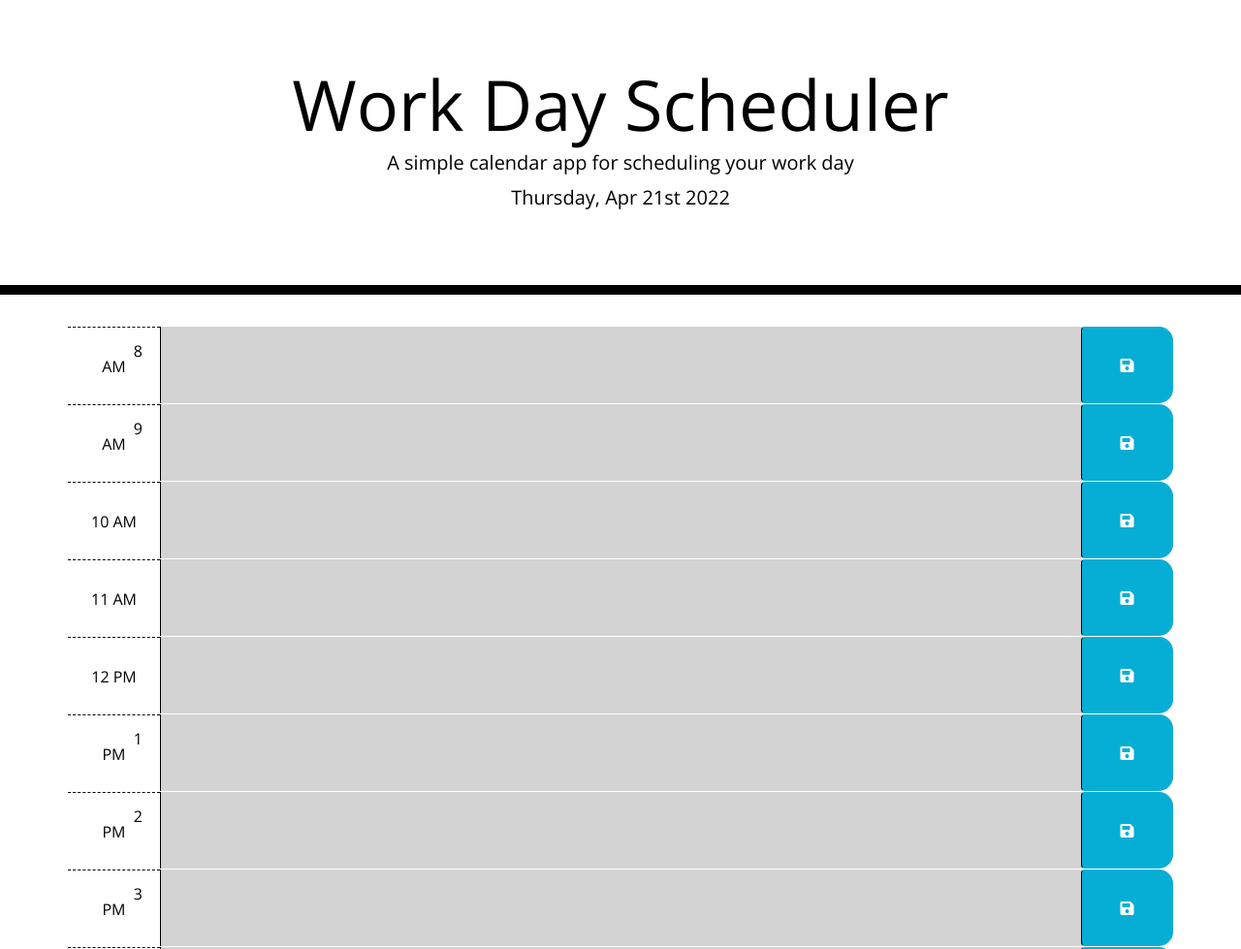
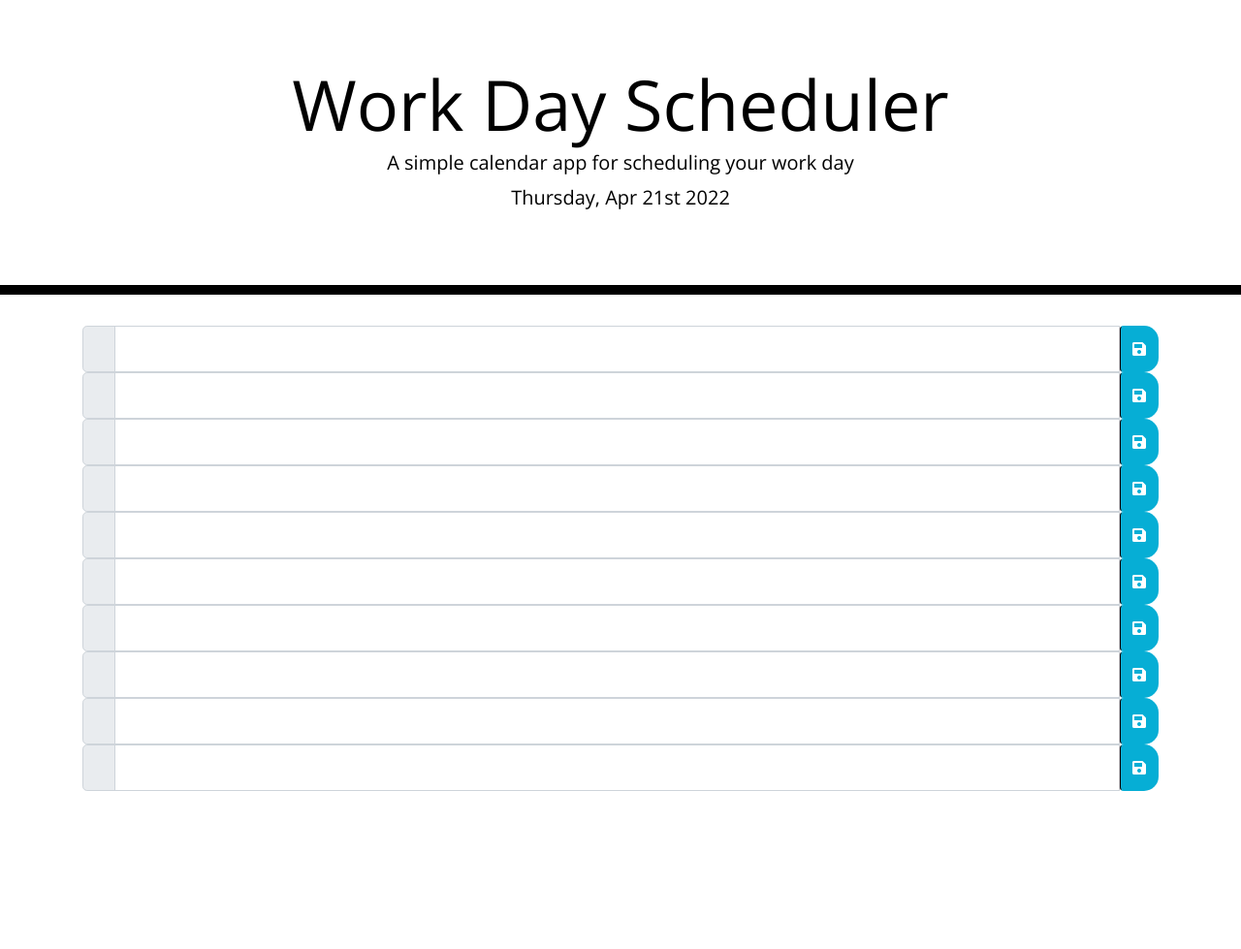
Before and after one commit to Exlautis/Work-day-calander, a plain HTML site: page index.html in a window 1280 px wide. Shown: the top 979 px of the page at 97% size. After the commit the page ends 816 px from the top, so only its background shows below. Drawn offline with nearby package versions, Linux system fonts and the light colour scheme.

Commit message:
re coded the index.html

```diff
--- a/index.html
+++ b/index.html
@@ -4,20 +4,9 @@
     <meta charset="UTF-8" />
     <meta name="viewport" content="width=device-width, initial-scale=1.0" />
     <meta http-equiv="X-UA-Compatible" content="ie=edge" />
-    <link
-      rel="stylesheet"
-      href="https://stackpath.bootstrapcdn.com/bootstrap/4.3.1/css/bootstrap.min.css"
-    />
-    <link
-      rel="stylesheet"
-      href="https://use.fontawesome.com/releases/v5.8.1/css/all.css"
-      integrity="sha384-50oBUHEmvpQ+1lW4y57PTFmhCaXp0ML5d60M1M7uH2+nqUivzIebhndOJK28anvf"
-      crossorigin="anonymous"
-    />
-    <link
-      href="https://fonts.googleapis.com/css?family=Open+Sans&display=swap"
-      rel="stylesheet"
-    />
+    <link rel="stylesheet" href="https://stackpath.bootstrapcdn.com/bootstrap/4.3.1/css/bootstrap.min.css"/>
+    <link rel="stylesheet" href="https://use.fontawesome.com/releases/v5.8.1/css/all.css" integrity="sha384-50oBUHEmvpQ+1lW4y57PTFmhCaXp0ML5d60M1M7uH2+nqUivzIebhndOJK28anvf" crossorigin="anonymous"/>
+    <link href="https://fonts.googleapis.com/css?family=Open+Sans&display=swap" rel="stylesheet" />
     <link rel="stylesheet" href="./assets/css/style.css" />
     <title>Work Day Scheduler</title>
   </head>
@@ -31,95 +20,104 @@
 <div class="container">
 
       <!-- Timeblocks go here -->
+      <!-- 8am -->
+      <div class="input-group input-group-lg" data-hours="8">
+          <div class="input-group-prepend">
+              <span class="input-group-text time-block block1"></span>
+          </div>
+          <input type="text" class="form-control form8" aria-label="Large">
+          <!-- Font awsome icon -->
+          <button class="btn saveBtn"><i class="fas fa-save"></i></button>
+      </div>
 
-    <div id="hour8" class="row time-block">
-        <div class="col-md-1 hour">
-            8 AM
+       <!-- 9am -->
+       <div class="input-group input-group-lg" data-hours="9">
+        <div class="input-group-prepend">
+            <span class="input-group-text time-block block1"></span>
         </div>
-        <textarea class="col-md-10 description">
-        </textarea>
-        <button class="btn saveBtn col-md-1"><i class="fas fa-save"></i></button>
+        <input type="text" class="form-control form9" aria-label="Large">
+        <!-- Font awsome icon -->
+        <button class="btn saveBtn"><i class="fas fa-save"></i></button>
     </div>
 
-    <div id="hour9" class="row time-block">
-        <div class="col-md-1 hour">
-            9 AM
+     <!-- 10am -->
+     <div class="input-group input-group-lg" data-hours="10">
+        <div class="input-group-prepend">
+            <span class="input-group-text time-block block1"></span>
         </div>
-        <textarea class="col-md-10 description">
-        </textarea>
-        <button class="btn saveBtn col-md-1"><i class="fas fa-save"></i></button>
+        <input type="text" class="form-control form10" aria-label="Large">
+        <!-- Font awsome icon -->
+        <button class="btn saveBtn"><i class="fas fa-save"></i></button>
     </div>
 
-    <div id="hour10" class="row time-block">
-        <div class="col-md-1 hour">
-            10 AM
+     <!-- 11am -->
+     <div class="input-group input-group-lg" data-hours="11">
+        <div class="input-group-prepend">
+            <span class="input-group-text time-block block1"></span>
         </div>
-        <textarea class="col-md-10 description">
-        </textarea>
-        <button class="btn saveBtn col-md-1"><i class="fas fa-save"></i></button>
+        <input type="text" class="form-control form11" aria-label="Large">
+        <!-- Font awsome icon -->
+        <button class="btn saveBtn"><i class="fas fa-save"></i></button>
     </div>
 
-    <div id="hour10=1" class="row time-block">
-        <div class="col-md-1 hour">
-            11 AM
+     <!-- 12pm -->
+     <div class="input-group input-group-lg" data-hours="12">
+        <div class="input-group-prepend">
+            <span class="input-group-text time-block block1"></span>
         </div>
-        <textarea class="col-md-10 description">
-        </textarea>
-        <button class="btn saveBtn col-md-1"><i class="fas fa-save"></i></button>
+        <input type="text" class="form-control form12" aria-label="Large">
+        <!-- Font awsome icon -->
+        <button class="btn saveBtn"><i class="fas fa-save"></i></button>
     </div>
 
-    <div id="hour12" class="row time-block">
-        <div class="col-md-1 hour">
-            12 PM
+     <!-- 1pm -->
+     <div class="input-group input-group-lg" data-hours="1">
+        <div class="input-group-prepend">
+            <span class="input-group-text time-block block1"></span>
         </div>
-        <textarea class="col-md-10 description">
-        </textarea>
-        <button class="btn saveBtn col-md-1"><i class="fas fa-save"></i></button>
+        <input type="text" class="form-control form1" aria-label="Large">
+        <!-- Font awsome icon -->
+        <button class="btn saveBtn"><i class="fas fa-save"></i></button>
     </div>
 
-    <div id="hour13" class="row time-block">
-        <div class="col-md-1 hour">
-            1 PM
+     <!-- 2pm -->
+     <div class="input-group input-group-lg" data-hours="2">
+        <div class="input-group-prepend">
+            <span class="input-group-text time-block block1"></span>
         </div>
-        <textarea class="col-md-10 description">
-        </textarea>
-        <button class="btn saveBtn col-md-1"><i class="fas fa-save"></i></button>
+        <input type="text" class="form-control form2" aria-label="Large">
+        <!-- Font awsome icon -->
+        <button class="btn saveBtn"><i class="fas fa-save"></i></button>
     </div>
 
-    <div id="hour14" class="row time-block">
-        <div class="col-md-1 hour">
-            2 PM
+     <!-- 3pm -->
+     <div class="input-group input-group-lg" data-hours="3">
+        <div class="input-group-prepend">
+            <span class="input-group-text time-block block1"></span>
         </div>
-        <textarea class="col-md-10 description">
-        </textarea>
-        <button class="btn saveBtn col-md-1"><i class="fas fa-save"></i></button>
+        <input type="text" class="form-control form3" aria-label="Large">
+        <!-- Font awsome icon -->
+        <button class="btn saveBtn"><i class="fas fa-save"></i></button>
     </div>
 
-    <div id="hour15" class="row time-block">
-        <div class="col-md-1 hour">
-            3 PM
+     <!-- 4pm -->
+     <div class="input-group input-group-lg" data-hours="4">
+        <div class="input-group-prepend">
+            <span class="input-group-text time-block block1"></span>
         </div>
-        <textarea class="col-md-10 description">
-        </textarea>
-        <button class="btn saveBtn col-md-1"><i class="fas fa-save"></i></button>
+        <input type="text" class="form-control form4" aria-label="Large">
+        <!-- Font awsome icon -->
+        <button class="btn saveBtn"><i class="fas fa-save"></i></button>
     </div>
 
-    <div id="hour16" class="row time-block">
-        <div class="col-md-1 hour">
-            4 PM
+     <!-- 5pm -->
+     <div class="input-group input-group-lg" data-hours="5">
+        <div class="input-group-prepend">
+            <span class="input-group-text time-block block1"></span>
         </div>
-        <textarea class="col-md-10 description">
-        </textarea>
-        <button class="btn saveBtn col-md-1"><i class="fas fa-save"></i></button>
-    </div>
-
-    <div id="hour17" class="row time-block">
-        <div class="col-md-1 hour">
-            5 PM
-        </div>
-        <textarea class="col-md-10 description">
-        </textarea>
-        <button class="btn saveBtn col-md-1"><i class="fas fa-save"></i></button>
+        <input type="text" class="form-control form5" aria-label="Large">
+        <!-- Font awsome icon -->
+        <button class="btn saveBtn"><i class="fas fa-save"></i></button>
     </div>
 </div>
 
```
